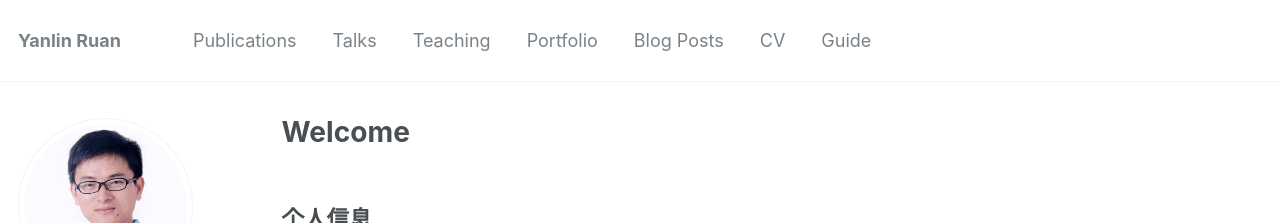
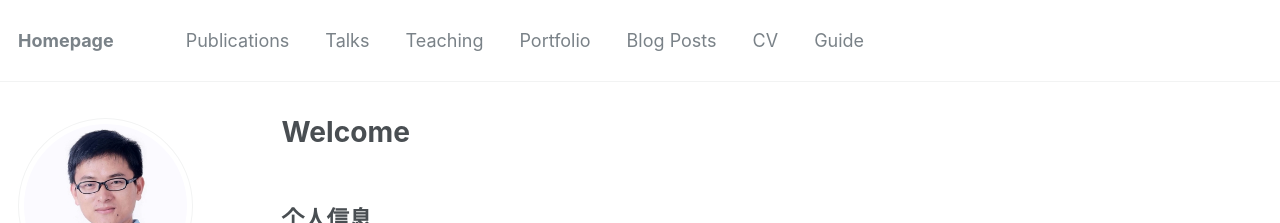
Before and after one commit to whuryl/whuryl.github.io, a Jekyll site: the page built from _pages/about.md, in a window 1280 px wide. Shown: the top 223 px of the page. Built offline with Jekyll 4.4.1, drawn with Linux system fonts in a browser that asks for light colours; some web fonts are replaced.

Commit message:
Update _config.yml

```diff
--- a/_config.yml
+++ b/_config.yml
@@ -7,7 +7,7 @@
 
 # Site Settings
 locale                   : "en-US"
-title                    : "Yanlin Ruan"
+title                    : "Homepage"
 title_separator          : "-"
 name                     : &name "RYL"
 description              : &description "personal description"
```
